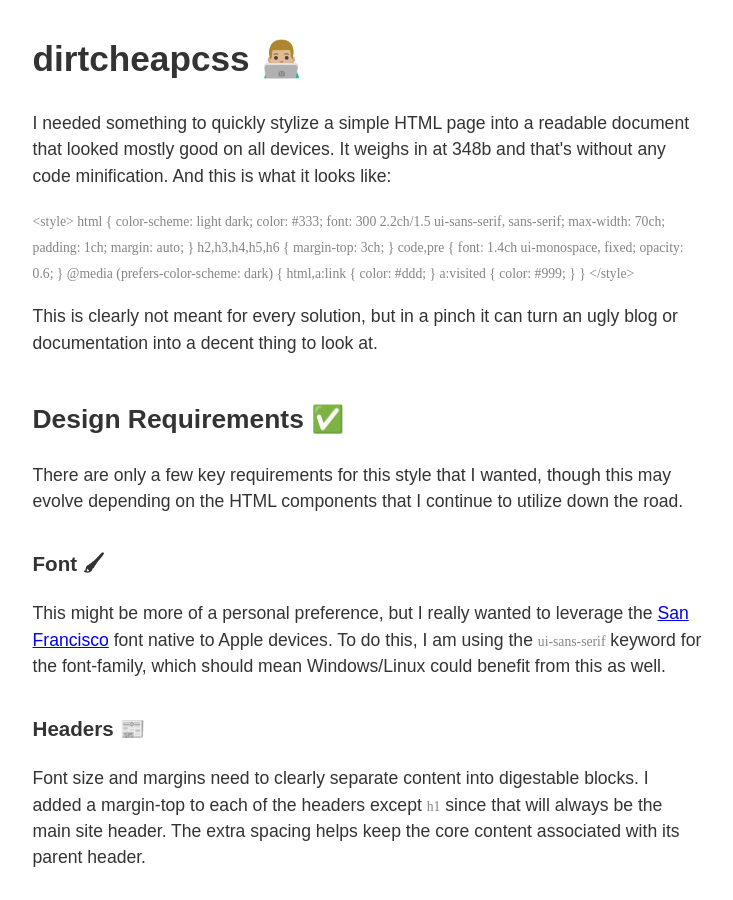
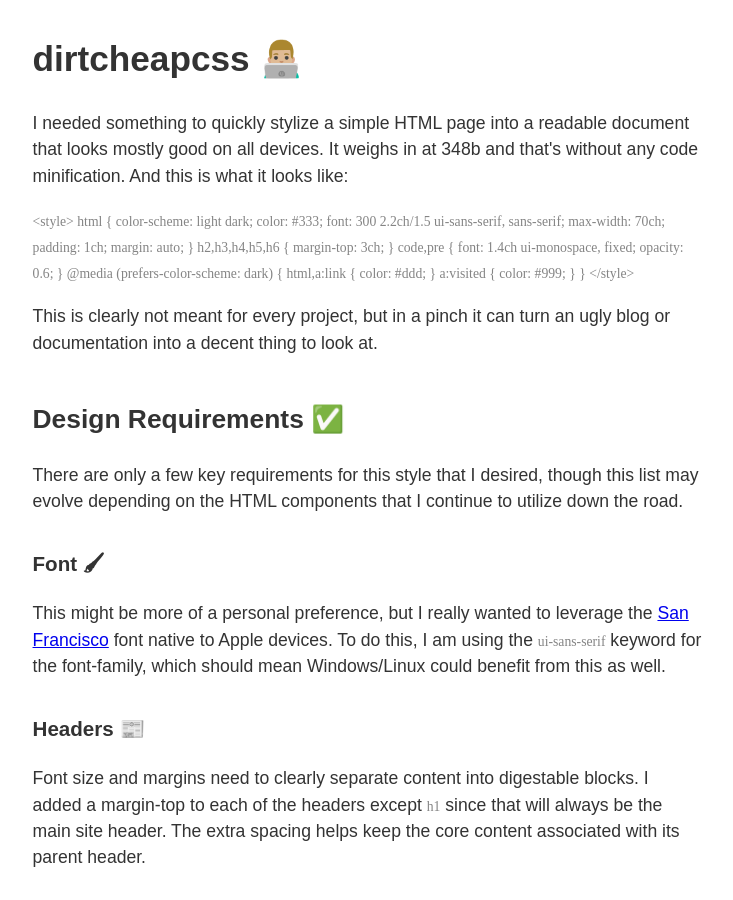
Before and after one commit to peterrother/peterrother.github.io, a Jekyll site: the page dirtcheapcss/index.html, which Jekyll copies as it is, in a window 1280 px wide and 900 px high. Shown: the whole window, without its empty margins (273-1006 px from the left). Built offline with Jekyll 4.4.1, drawn with Linux system fonts in a browser that asks for light colours.

Commit message:
More wording updates

```diff
--- a/dirtcheapcss/index.html
+++ b/dirtcheapcss/index.html
@@ -38,7 +38,7 @@
 			<h1>dirtcheapcss 👨🏼‍💻</h1>
 			<p>
 				I needed something to quickly stylize a simple HTML page
-				into a readable document that looked mostly good on all
+				into a readable document that looks mostly good on all
 				devices. It weighs in at 348b and that's without any code
 				minification. And this is what it looks like:
 			</p>
@@ -72,7 +72,7 @@
 			</code>
 
 			<p>
-				This is clearly not meant for every solution, but in a pinch
+				This is clearly not meant for every project, but in a pinch
 				it can turn an ugly blog or documentation into a decent
 				thing to look at.
 			</p>
@@ -81,7 +81,7 @@
 
 			<p>
 				There are only a few key requirements for this style that I
-				wanted, though this may evolve depending on the HTML components
+				desired, though this list may evolve depending on the HTML components
 				that I continue to utilize down the road.
 			</p>
 
```
